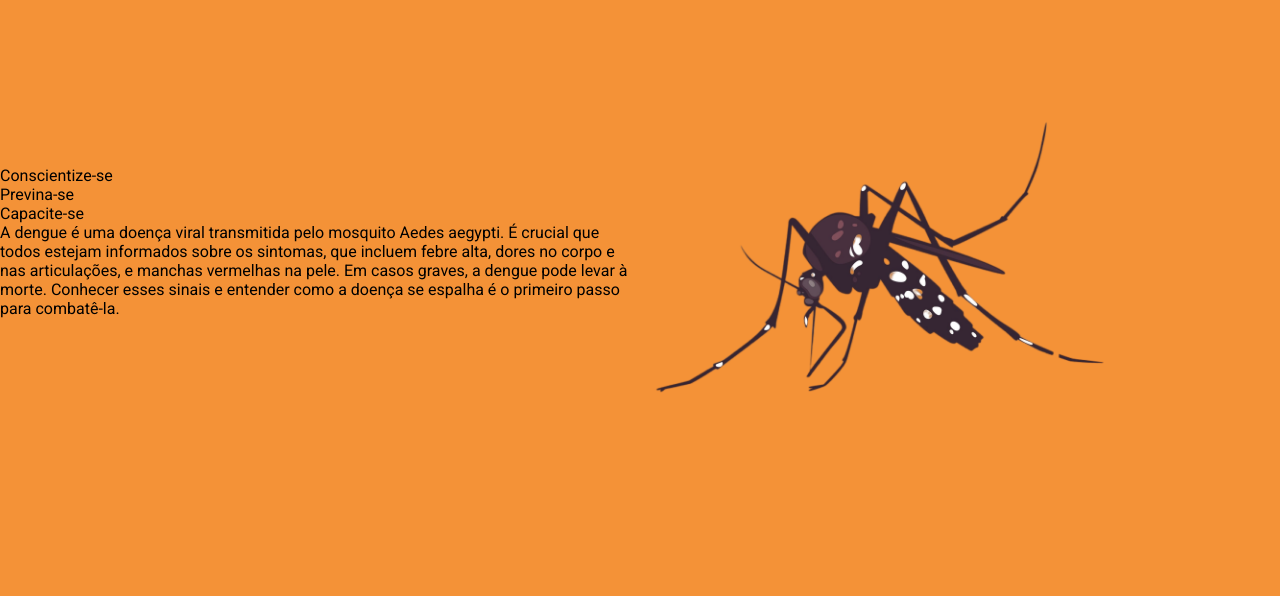
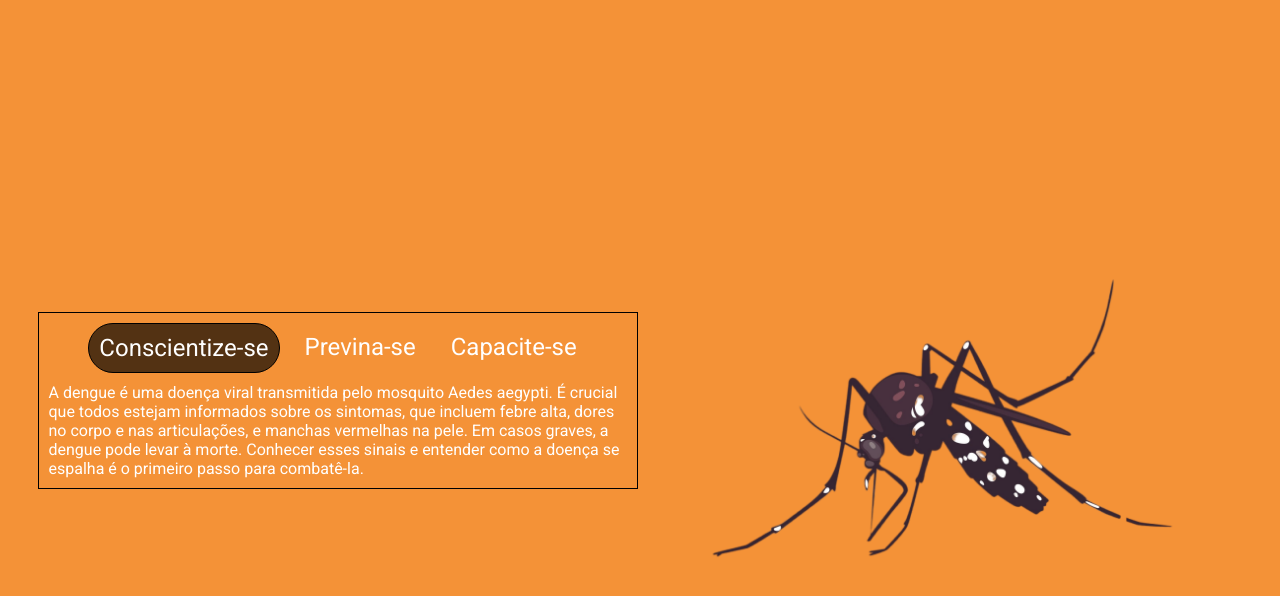
Before and after one commit to Daniel-Possamai/projetoDengue, a React (Create React App) app: page / in a window 1280 px wide. Shown: the top 596 px of the page. Built offline with nearby package versions, Linux system fonts and the light colour scheme.

Commit message:
atualizado o css das infos

```diff
--- a/src/components/hero/hero.scss
+++ b/src/components/hero/hero.scss
@@ -1,21 +1,60 @@
 .englobador{
+    padding: 20px;
     width: 100%;
+    height: 100dvh;
     display: flex;
     justify-content: center;
     align-items: center;
+    gap: 5px;
 
 
 
     .container-infos{
-        width: 50%;
+        color: #fff;
+        padding: 10px;
+        width: 600px;
+        height: auto;
+        border: 1px solid #000;
+        display: flex;
+        flex-direction: column;
+        align-items: center;
+        justify-content: center;
+        gap: 10px;
+
+        nav{
+            ul{
+                list-style: none;
+                display: flex;
+                gap: 15px;
+
+                li{
+                    font-size: 24px;
+                    padding: 10px;
+                    border-radius: 25px;
+                }
+                li:hover{
+                    border-bottom: 1px solid #000;
+                    border-radius: 0;
+                }
+            }
+        }
     }
 
 
     .container-img{
-        width: 50%;
+        width: 600px;
+        padding: 10px;
+        display: flex;
+        justify-content: center;
+        align-items: center;
 
         img{
-            width: 75%;
+            width: 85%;
         }
     }
 }
+
+.active {
+    background-color: #000000a8;
+    border: 1px solid #000;
+}
--- a/src/components/hero/hero.tsx
+++ b/src/components/hero/hero.tsx
@@ -14,10 +14,12 @@ export default function Hero() {
 
     const [text, setText] = useState<string>(conscientize)
     const [imageUrl, setImageUrl] = useState<string>(conscientizeImg)
+    const [activeItem, setActiveItem] = useState<string>('conscientize')
 
-    const updateText = (newText: string, newImageUrl: string) => {
+    const updateText = (newText: string, newImageUrl: string, item: string) => {
         setText(newText)
         setImageUrl(newImageUrl)
+        setActiveItem(item)
     }
 
 
@@ -27,9 +29,9 @@ export default function Hero() {
                 <div className="container-infos">
                     <nav>
                         <ul>
-                            <li onClick={() => updateText(conscientize, conscientizeImg)}>Conscientize-se</li>
-                            <li onClick={() => updateText(previna, previnaImg)}>Previna-se</li>
-                            <li onClick={() => updateText(capacite, capaciteImg)}>Capacite-se</li>
+                        <li className={activeItem === 'conscientize' ? 'active' : ''} onClick={() => updateText(conscientize, conscientizeImg, 'conscientize')}>Conscientize-se</li>
+                            <li className={activeItem === 'previna' ? 'active' : ''} onClick={() => updateText(previna, previnaImg, 'previna')}>Previna-se</li>
+                            <li className={activeItem === 'capacite' ? 'active' : ''} onClick={() => updateText(capacite, capaciteImg, 'capacite')}>Capacite-se</li>
                         </ul>
                     </nav>
                     <p>{ text }</p>
```
